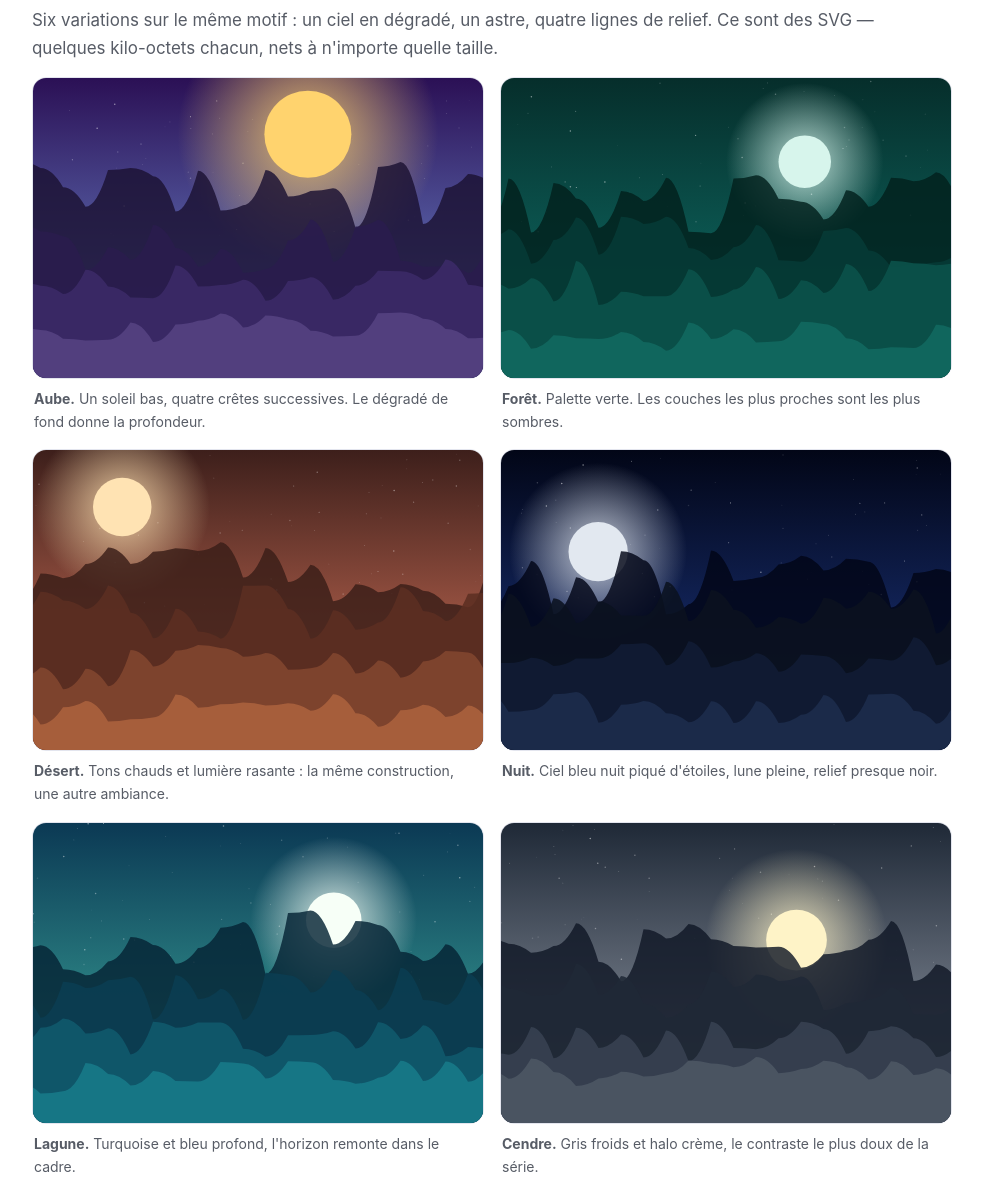
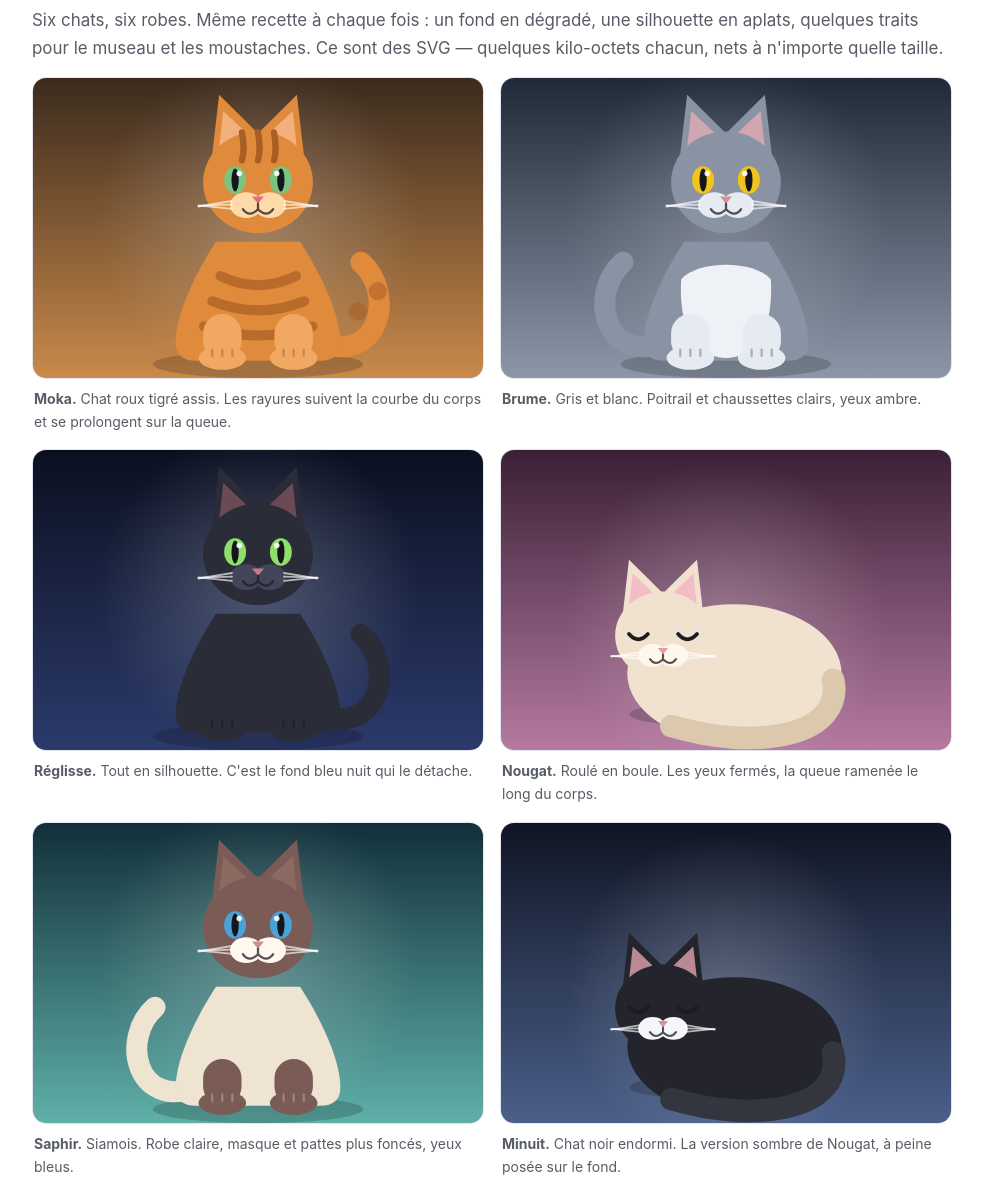
Before and after one commit to rafali/public-web-test, a plain HTML site: page galerie.html in a window 1280 px wide. Shown: the part 184-1361 px from the top of the page, without its empty margins (148-1131 px from the left). Drawn offline with Linux system fonts and the light colour scheme.

Commit message:
Remplace les paysages de la galerie par six chats en SVG
Six illustrations dessinées en primitives (ellipses, triangles, courbes),
deux poses — assis et en boule — et six robes : Moka, Brume, Réglisse,
Nougat, Saphir, Minuit.

Mises à jour associées : image d'accueil et cartes, figures du journal et
de « À propos », textes de la galerie, alt et og:image. Les anciens
fichiers vue-*.svg sont supprimés ; les chats pèsent 2 à 4 ko chacun.

Co-Authored-By: Claude Opus 5 <noreply@anthropic.com>
Claude-Session: https://claude.ai/code/session_015ucP99nNWgQjgQCfGWPwBK

```diff
--- a/galerie.html
+++ b/galerie.html
@@ -8,7 +8,7 @@
 <meta name="color-scheme" content="light dark">
 <meta property="og:title" content="Galerie — Carnet de poche">
 <meta property="og:description" content="Six illustrations SVG générées pour le site, en grille responsive.">
-<meta property="og:image" content="assets/img/vue-01.svg">
+<meta property="og:image" content="assets/img/chat-01.svg">
 <link rel="icon" href="favicon.svg" type="image/svg+xml">
 <link rel="stylesheet" href="assets/css/style.css">
 </head>
@@ -40,39 +40,40 @@
 <main>
   <div class="wrap">
     <h1>Galerie</h1>
-    <p class="lead">Six variations sur le même motif : un ciel en dégradé, un astre, quatre lignes de relief.
-    Ce sont des SVG — quelques kilo-octets chacun, nets à n'importe quelle taille.</p>
+    <p class="lead">Six chats, six robes. Même recette à chaque fois : un fond en dégradé, une silhouette
+    en aplats, quelques traits pour le museau et les moustaches. Ce sont des SVG — quelques kilo-octets
+    chacun, nets à n'importe quelle taille.</p>
 
     <div class="grid cols-2">
       <figure>
-        <img src="assets/img/vue-01.svg" alt="Illustration « Aube » : Un soleil bas, quatre crêtes successives. Le dégradé de fond" width="1200" height="800" loading="lazy">
-        <figcaption><strong>Aube.</strong> Un soleil bas, quatre crêtes successives. Le dégradé de fond donne la profondeur.</figcaption>
+        <img src="assets/img/chat-01.svg" alt="Moka, chat roux tigré assis" width="1200" height="800" loading="lazy">
+        <figcaption><strong>Moka.</strong> Chat roux tigré assis. Les rayures suivent la courbe du corps et se prolongent sur la queue.</figcaption>
       </figure>
       <figure>
-        <img src="assets/img/vue-02.svg" alt="Illustration « Forêt » : Palette verte. Les couches les plus proches sont les plus so" width="1200" height="800" loading="lazy">
-        <figcaption><strong>Forêt.</strong> Palette verte. Les couches les plus proches sont les plus sombres.</figcaption>
+        <img src="assets/img/chat-02.svg" alt="Brume, chat gris au plastron blanc" width="1200" height="800" loading="lazy">
+        <figcaption><strong>Brume.</strong> Gris et blanc. Poitrail et chaussettes clairs, yeux ambre.</figcaption>
       </figure>
       <figure>
-        <img src="assets/img/vue-03.svg" alt="Illustration « Désert » : Tons chauds et lumière rasante : la même construction, une a" width="1200" height="800" loading="lazy">
-        <figcaption><strong>Désert.</strong> Tons chauds et lumière rasante : la même construction, une autre ambiance.</figcaption>
+        <img src="assets/img/chat-03.svg" alt="Réglisse, chat noir aux yeux verts" width="1200" height="800" loading="lazy">
+        <figcaption><strong>Réglisse.</strong> Tout en silhouette. C'est le fond bleu nuit qui le détache.</figcaption>
       </figure>
       <figure>
-        <img src="assets/img/vue-04.svg" alt="Illustration « Nuit » : Ciel bleu nuit piqué d'étoiles, lune pleine, relief presque " width="1200" height="800" loading="lazy">
-        <figcaption><strong>Nuit.</strong> Ciel bleu nuit piqué d'étoiles, lune pleine, relief presque noir.</figcaption>
+        <img src="assets/img/chat-04.svg" alt="Nougat, chat crème roulé en boule" width="1200" height="800" loading="lazy">
+        <figcaption><strong>Nougat.</strong> Roulé en boule. Les yeux fermés, la queue ramenée le long du corps.</figcaption>
       </figure>
       <figure>
-        <img src="assets/img/vue-05.svg" alt="Illustration « Lagune » : Turquoise et bleu profond, l'horizon remonte dans le cadre" width="1200" height="800" loading="lazy">
-        <figcaption><strong>Lagune.</strong> Turquoise et bleu profond, l'horizon remonte dans le cadre.</figcaption>
+        <img src="assets/img/chat-05.svg" alt="Saphir, chat siamois assis" width="1200" height="800" loading="lazy">
+        <figcaption><strong>Saphir.</strong> Siamois. Robe claire, masque et pattes plus foncés, yeux bleus.</figcaption>
       </figure>
       <figure>
-        <img src="assets/img/vue-06.svg" alt="Illustration « Cendre » : Gris froids et halo crème, le contraste le plus doux de la s" width="1200" height="800" loading="lazy">
-        <figcaption><strong>Cendre.</strong> Gris froids et halo crème, le contraste le plus doux de la série.</figcaption>
+        <img src="assets/img/chat-06.svg" alt="Minuit, chat noir endormi, en boule" width="1200" height="800" loading="lazy">
+        <figcaption><strong>Minuit.</strong> Chat noir endormi. La version sombre de Nougat, à peine posée sur le fond.</figcaption>
       </figure>
     </div>
 
     <h2>Pourquoi du SVG</h2>
-    <p>Une photo de 2 Mo met du temps à charger en 4G et pèse dans le dépôt. Ces illustrations font
-    environ 6 ko, restent parfaites sur un écran de téléphone comme en plein écran, et se modifient
+    <p>Une photo de 2 Mo met du temps à charger en 4G et pèse dans le dépôt. Ces chats font
+    entre 2 et 4 ko, restent parfaites sur un écran de téléphone comme en plein écran, et se modifient
     dans un éditeur de texte. Les images hors du premier écran sont chargées en différé
     (<code>loading="lazy"</code>).</p>
 
```
Also changed, not shown: a-propos.html (+3 -3 lines), index.html (+6 -6 lines), journal.html (+4 -4 lines), assets/img/chat-01.svg (added), assets/img/chat-02.svg (added), assets/img/chat-03.svg (added), assets/img/chat-04.svg (added), assets/img/chat-05.svg (added), assets/img/chat-06.svg (added), assets/img/vue-01.svg (deleted), assets/img/vue-02.svg (deleted), assets/img/vue-03.svg (deleted), assets/img/vue-04.svg (deleted), assets/img/vue-05.svg (deleted), 1 more files.
